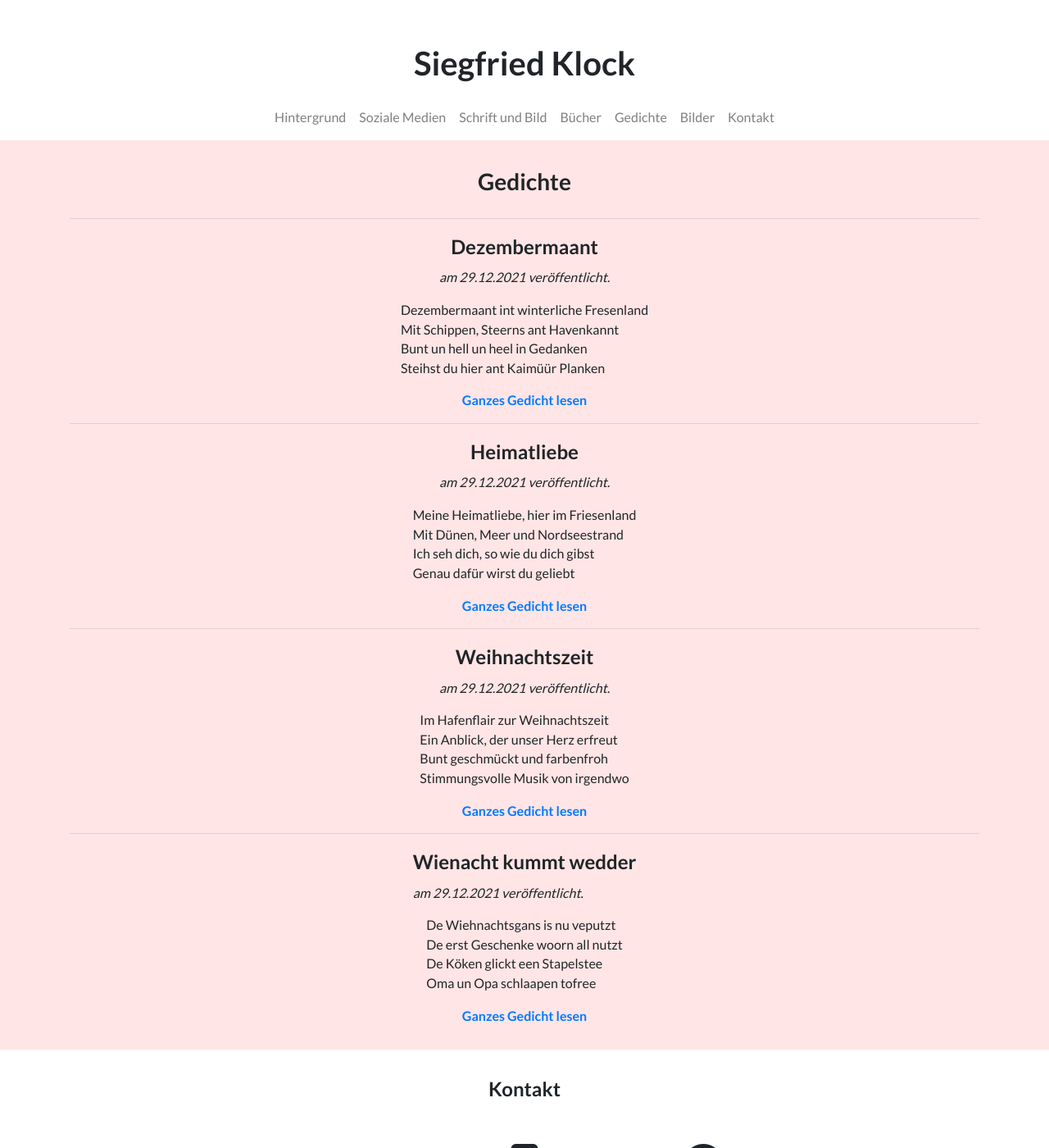
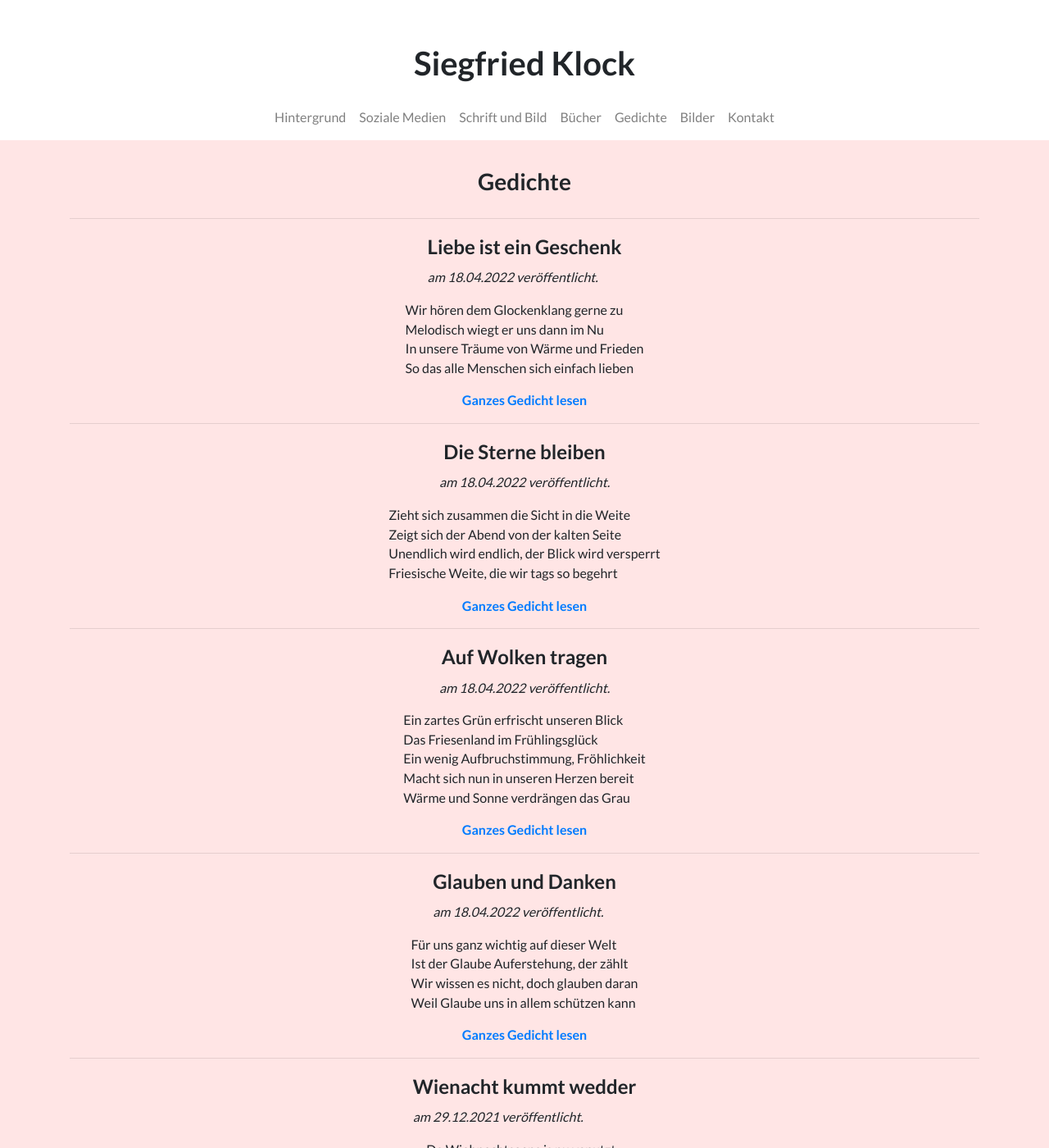
Before and after one commit to smklock/smklock.github.io, a Jekyll site: the page built from poems.markdown, in a window 1280 px wide and 1400 px high. Shown: the whole window at 82% size. Built offline with Jekyll 4.4.1, drawn with Linux system fonts in a browser that asks for light colours; nearby versions of some CDN libraries; some of the changed text lies outside the part shown.

Commit message:
new poems

```diff
--- /dev/null
+++ b/_posts/poems/2022-04-18-Glauben_und_Danken.md
@@ -0,0 +1,33 @@
+---
+title: "Glauben und Danken"
+date: 2022-04-18
+author: Siegfried Klock
+license_name: "CC BY-NC-ND 4.0"
+license_link: "https://creativecommons.org/licenses/by-nc-nd/4.0/"
+layout: poem
+category: poems
+---
+Für uns ganz wichtig auf dieser Welt<br>
+Ist der Glaube Auferstehung, der zählt<br>
+Wir wissen es nicht, doch glauben daran<br>
+Weil Glaube uns in allem schützen kann<br>
+
+Zum Leben gehört Glaube und Dankbarkeit<br>
+Liebe, viel Nähe und Aufmerksamkeit<br>
+Tröstende, fröhliche, auch aufrichtige Worte<br>
+Lässt uns Leben spüren, an aller Orte<br>
+
+Wir machen Fehler, begehen Lügen, versagen<br>
+Alles menschlich, nicht perfekt, ohne Fragen<br>
+Und doch liegt das Gefühl in unserem Wesen<br>
+Anderen das Beste, bissl Schönes zu geben<br>
+
+Wir freuen uns mit, für des Anderen Glück<br>
+Haben dann nur das Wohl dessen im Blick<br>
+Dankbarkeit und Liebe lässt Seelen ruhn<br>
+Auf unserem Lebensweg, um Gutes zu tun<br>
+
+Umgeben von Engeln wird das auch gehn<br>
+So dürfen wir letztlich das Leben verstehn<br>
+Am Ende zählt weder Reichtum noch Geld<br>
+Nur der Glaube und Liebe, ist was immer hält
--- /dev/null
+++ b/_posts/poems/2022-04-18-auf_wolken_tragen.md
@@ -0,0 +1,20 @@
+---
+title: "Auf Wolken tragen"
+date: 2022-04-18
+author: Siegfried Klock
+license_name: "CC BY-NC-ND 4.0"
+license_link: "https://creativecommons.org/licenses/by-nc-nd/4.0/"
+layout: poem
+category: poems
+---
+Ein zartes Grün erfrischt unseren Blick<br>
+Das Friesenland im Frühlingsglück<br>
+Ein wenig Aufbruchstimmung, Fröhlichkeit<br>
+Macht sich nun in unseren Herzen bereit<br>
+Wärme und Sonne verdrängen das Grau<br>
+
+Das Leben leichter, der Himmel so blau<br>
+Perspektiven verändern die Sicht<br>
+Tragen auf Wolken in warmes Licht<br>
+Wir atmen tief durch, in Hoffnung und Mut<br>
+Der Sommer kommt und tut uns dann gut
--- /dev/null
+++ b/_posts/poems/2022-04-18-die_sterne_bleiben.md
@@ -0,0 +1,26 @@
+---
+title: "Die Sterne bleiben"
+date: 2022-04-18
+author: Siegfried Klock
+license_name: "CC BY-NC-ND 4.0"
+license_link: "https://creativecommons.org/licenses/by-nc-nd/4.0/"
+layout: poem
+category: poems
+---
+Zieht sich zusammen die Sicht in die Weite<br>
+Zeigt sich der Abend von der kalten Seite<br>
+Unendlich wird endlich, der Blick wird versperrt<br>
+Friesische Weite, die wir tags so begehrt<br>
+
+Doch fehlt auf dieser Seite nun das Licht,<br>
+ist es irgendwo anders hell, schöne Sicht<br>
+So freuen wir uns sehr für des anderen Glück<br>
+Dort ist nun gerad Tag, Sonne, neuer Blick<br>
+
+So ist wohl das Leben, auf Tag folgt die Nacht<br>
+Uns bleiben die Sterne, die geben auf uns acht<br>
+Hier denken wir so gerne an jeden schönen Tag<br>
+Erinnerungen bleiben immer, machen uns stark<br>
+
+Ein neuer Tag wird auch hier wieder sein<br>
+Gewiss kommt er dann mit Sonnenschein
--- /dev/null
+++ b/_posts/poems/2022-04-18-liebe_ist_ein_geschenk.md
@@ -0,0 +1,28 @@
+---
+title: "Liebe ist ein Geschenk"
+date: 2022-04-18
+author: Siegfried Klock
+license_name: "CC BY-NC-ND 4.0"
+license_link: "https://creativecommons.org/licenses/by-nc-nd/4.0/"
+layout: poem
+category: poems
+---
+Wir hören dem Glockenklang gerne zu<br>
+Melodisch wiegt er uns dann im Nu<br>
+In unsere Träume von Wärme und Frieden<br>
+So das alle Menschen sich einfach lieben<br>
+
+Kein Hass, kein Streit, kein Missverstehn<br>
+Nur noch miteinander leben und gehn<br>
+Tiefe Liebe ist stärker als alles auf der Welt<br>
+Von Gott gegeben, weil sie ewig hält<br>
+
+Sie ist der Seele innigstes Berühren<br>
+Die niemals ruht, öffnet uns alle Türen<br>
+Ankommen, das stärkste Band auf Erden<br>
+Lässt niemals locker, vereint zu werden<br>
+
+Steht für Vergeben, Verständnis und Leben<br>
+So darf es eigentlich nur Frieden geben.<br>
+Dankbar sind wir für jeden Augenblick<br>
+Liebe ist des Menschen größtes Glück
--- a/poems.markdown
+++ b/poems.markdown
@@ -13,7 +13,7 @@
     <div class="row justify-content-center">
       <h3> Gedichte </h3>
     </div>
-    {% for poem in site.categories.poems reversed %}
+    {% for poem in site.categories.poems %}
     <hr>
     <div class="row justify-content-center">
       <div class="col-md-auto">
```
